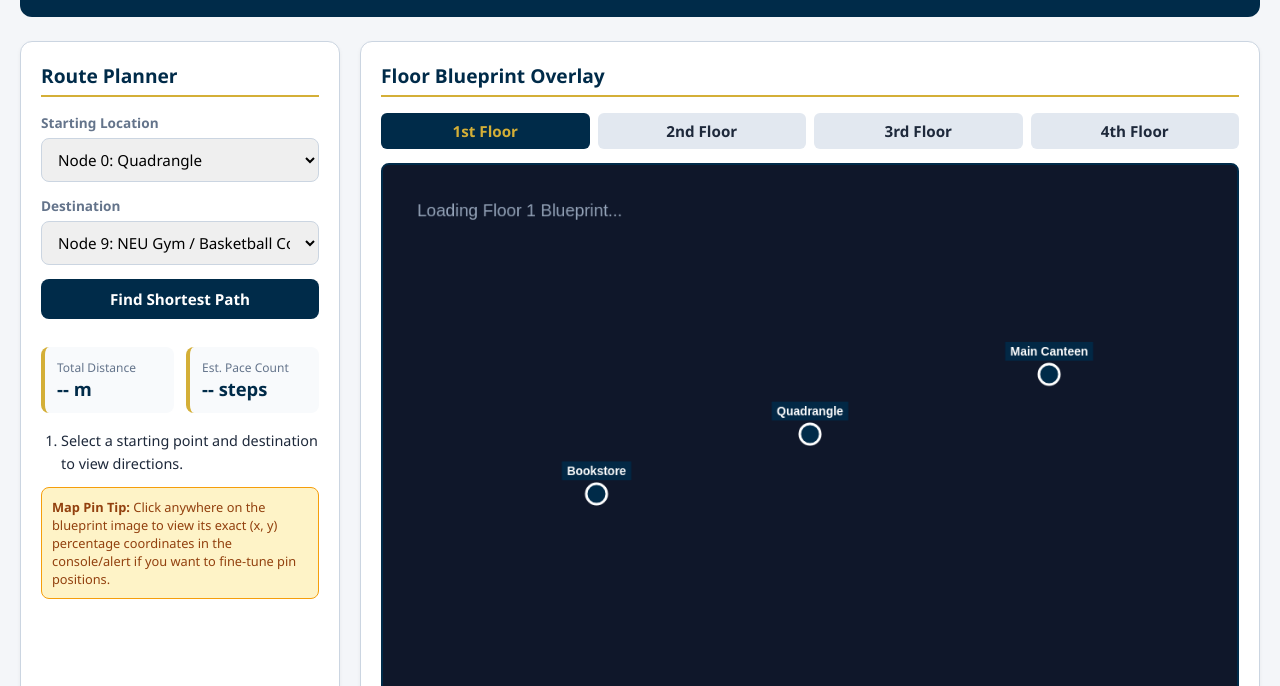
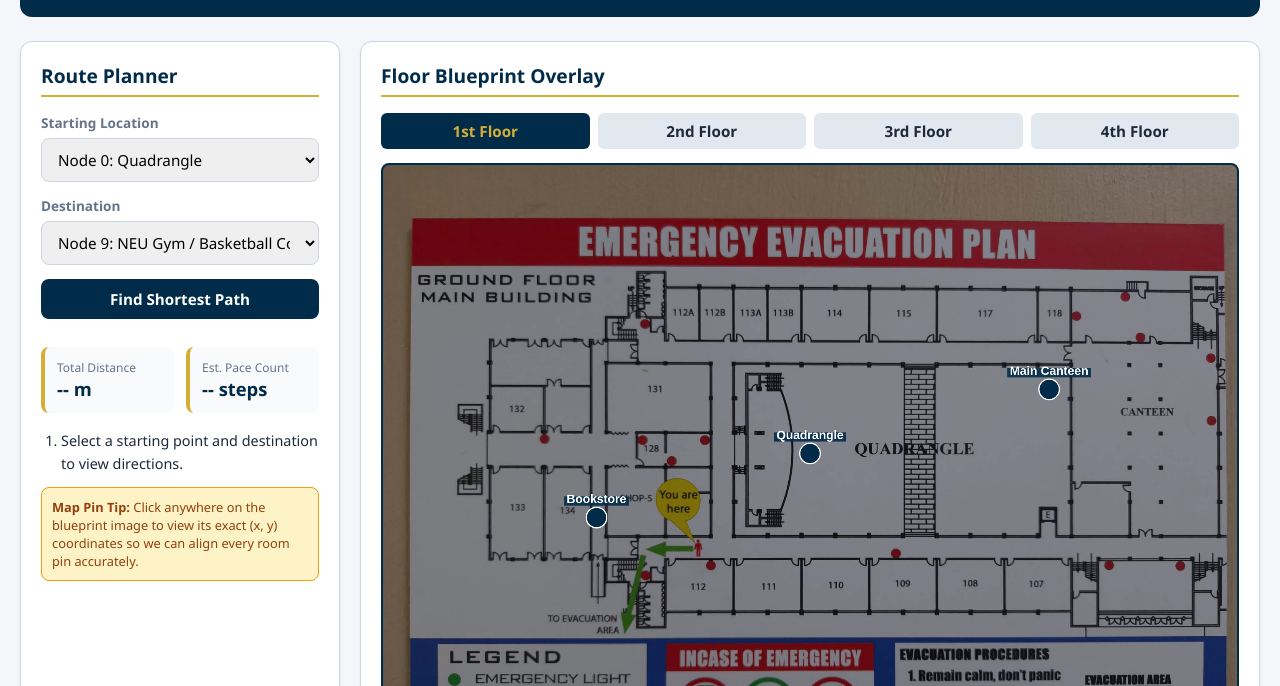
Before and after one commit to Luckzeyyy/pathfindr-neu, a plain HTML site: page index.html in a window 1280 px wide. Shown: the part 114-800 px from the top of the page. Drawn offline with Linux system fonts and the light colour scheme.

Commit message:
Update index.html

```diff
--- a/index.html
+++ b/index.html
@@ -67,7 +67,7 @@
       </ol>
 
       <div class="calib-box">
-        <strong>Map Pin Tip:</strong> Click anywhere on the blueprint image to view its exact <code>(x, y)</code> percentage coordinates in the console/alert if you want to fine-tune pin positions.
+        <strong>Map Pin Tip:</strong> Click anywhere on the blueprint image to view its exact <code>(x, y)</code> coordinates so we can align every room pin accurately.
       </div>
     </div>
 
@@ -86,7 +86,6 @@
   </div>
 
   <script>
-    // Nodes 0-9 with normalized coordinates (0.0 to 1.0 relative to image width/height)
     const nodes = [
       { id: 0, name: "Node 0: Quadrangle", floor: 1, x: 0.50, y: 0.45 },
       { id: 1, name: "Node 1: Main Canteen", floor: 1, x: 0.78, y: 0.35 },
@@ -100,7 +99,6 @@
       { id: 9, name: "Node 9: NEU Gym / Basketball Court", floor: 4, x: 0.70, y: 0.48 }
     ];
 
-    // Undirected weighted edges (meters based on 0.75m flat / 0.35m stairs pace counts)
     const edges = [
       [0, 1, 24.0], [0, 2, 21.0], [1, 2, 38.5],
       [0, 3, 18.5], [2, 3, 16.0], [3, 4, 29.0], [3, 5, 19.5], [4, 5, 17.0],
@@ -111,23 +109,22 @@
     let currentFloor = 1;
     let activePath = [];
     const floorImages = {};
-    const extensions = ['.jpg', '.png', '.jpeg', '.JPG', '.PNG', '.JPEG'];
+    const floorFiles = {
+      1: 'Floor1.png.jpg',
+      2: 'Floor2.png.jpg',
+      3: 'Floor3.png.jpg',
+      4: 'Floor4.png.jpg'
+    };
 
-    // Auto-detect mixed extensions (.jpg / .png / .jpeg) for floor1..floor4
-    function loadFloorImage(floorNum, extIndex = 0) {
-      if (extIndex >= extensions.length) return;
+    [1, 2, 3, 4].forEach(f => {
       const img = new Image();
-      img.src = `floor${floorNum}${extensions[extIndex]}`;
+      img.src = floorFiles[f];
       img.onload = () => {
-        floorImages[floorNum] = img;
-        if (currentFloor === floorNum) drawMap();
+        floorImages[f] = img;
+        if (currentFloor === f) drawMap();
       };
-      img.onerror = () => loadFloorImage(floorNum, extIndex + 1);
-    }
+    });
 
-    [1, 2, 3, 4].forEach(f => loadFloorImage(f));
-
-    // Populate dropdowns
     const startSel = document.getElementById('startNode');
     const endSel = document.getElementById('endNode');
     nodes.forEach(n => {
@@ -197,7 +194,6 @@
         canvas.width = img.naturalWidth || 1000;
         canvas.height = img.naturalHeight || 700;
         ctx.drawImage(img, 0, 0, canvas.width, canvas.height);
-        // Subtle dark tint so glowing path lines stand out clearly
         ctx.fillStyle = 'rgba(15, 23, 42, 0.25)';
         ctx.fillRect(0, 0, canvas.width, canvas.height);
       } else {
@@ -208,7 +204,6 @@
         ctx.fillText(`Loading Floor ${currentFloor} Blueprint...`, 40, 60);
       }
 
-      // Draw active path segments on current floor
       if (activePath.length > 1) {
         ctx.strokeStyle = '#FACC15';
         ctx.lineWidth = Math.max(5, canvas.width * 0.006);
@@ -229,7 +224,6 @@
         ctx.stroke();
       }
 
-      // Draw nodes on current floor
       nodes.filter(n => n.floor === currentFloor).forEach(n => {
         const px = n.x * canvas.width;
         const py = n.y * canvas.height;
@@ -245,7 +239,6 @@
         ctx.strokeStyle = '#FFFFFF';
         ctx.stroke();
 
-        // Label badge
         ctx.font = `bold ${Math.max(13, Math.round(canvas.width * 0.014))}px sans-serif`;
         const label = n.name.replace(/^Node \d+:\s*/, '');
         const textW = ctx.measureText(label).width;
@@ -256,7 +249,6 @@
       });
     }
 
-    // Click helper to get exact (x, y) ratio for pin calibration
     document.getElementById('mapCanvas').addEventListener('click', (e) => {
       const rect = e.target.getBoundingClientRect();
       const x = ((e.clientX - rect.left) / rect.width).toFixed(2);
```
